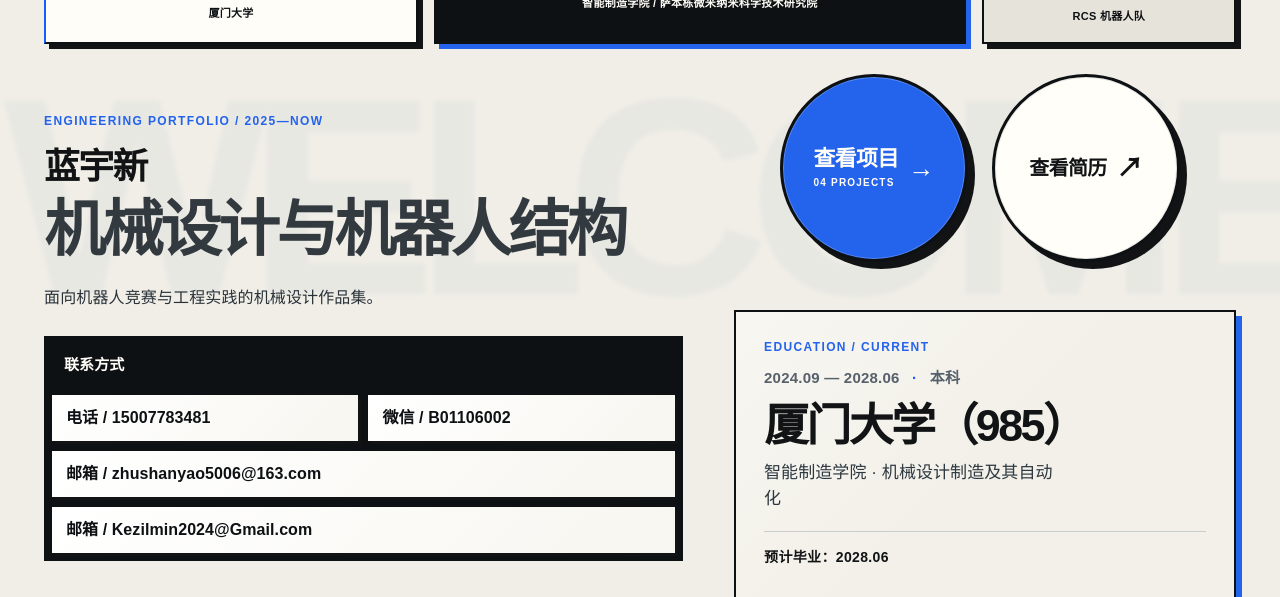
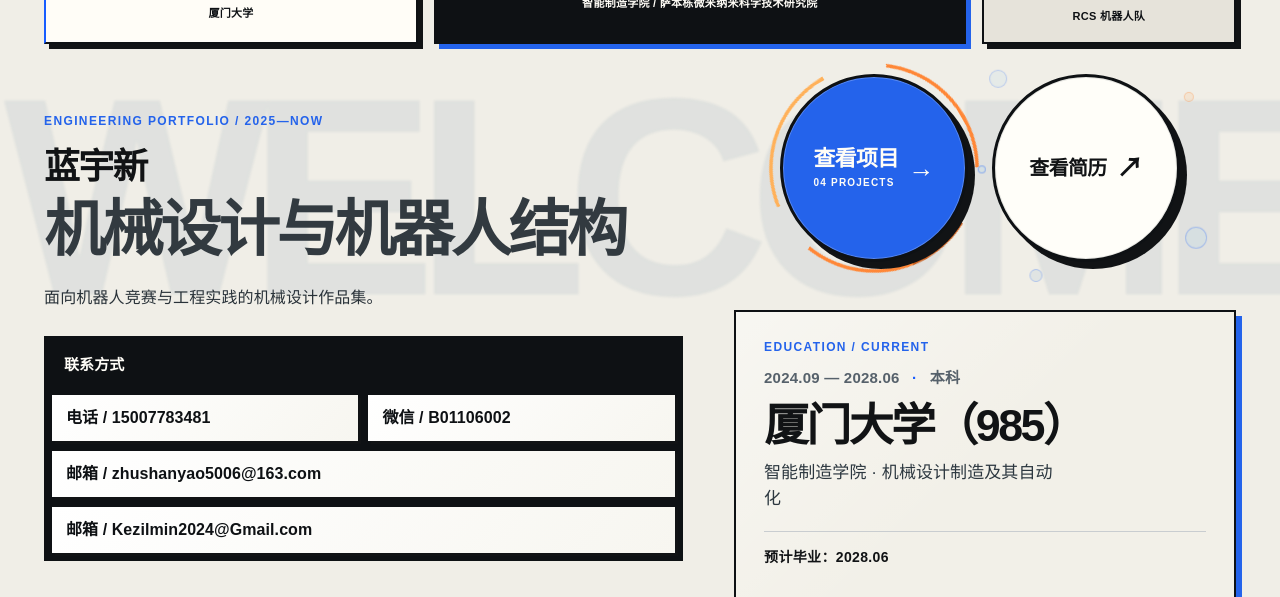
Before and after one commit to kezilmin-2024/kezilmin-2024.github.io, a website: page index.html in a window 1280 px wide. Shown: the part 203-800 px from the top of the page. Drawn offline with nearby package versions, Linux system fonts and the light colour scheme.

Commit message:
Add kinetic CTA ornaments

```diff
--- a/index.html
+++ b/index.html
@@ -1,3 +1,3 @@
 <!doctype html>
-<html lang="zh-CN"><head><meta charset="utf-8"><meta name="viewport" content="width=device-width,initial-scale=1"><meta name="description" content="蓝宇新的机械设计与机器人结构作品集，涵盖机器人竞赛、整车设计、机构建模与实时 3D 模型展示。"><meta name="robots" content="index,follow"><meta property="og:type" content="website"><meta property="og:title" content="蓝宇新 · 机械设计与机器人结构作品集"><meta property="og:description" content="机器人竞赛、机械结构设计、三维建模与装配作品集。"><title>蓝宇新 · 机械设计与机器人结构作品集</title><link rel="preload" as="image" href="/assets/xmu-logo2-official.png"><link rel="preload" as="image" href="/assets/smart-manufacturing-college-logo-official.png"><link rel="preload" as="image" href="/assets/rcs-logo-official.png"><link rel="stylesheet" href="/style.css?v=20261102-6"><link rel="stylesheet" href="/brutalist.css?v=20261110-3"><link rel="stylesheet" href="/home-refinement.css?v=20261126-1"><link rel="stylesheet" href="/motion-polish.css?v=20261126-4"><script type="importmap">{"imports":{"three":"/vendor/three/three.module.js"}}</script></head>
-<body><div id="app"></div><div id="toast" role="status"></div><script type="module" src="/viewer.js?v=20261126-1"></script><script type="module" src="/app.js?v=20261126-3"></script><script type="module" src="/motion-polish.js?v=20261125-4"></script></body></html>
+<html lang="zh-CN"><head><meta charset="utf-8"><meta name="viewport" content="width=device-width,initial-scale=1"><meta name="description" content="蓝宇新的机械设计与机器人结构作品集，涵盖机器人竞赛、整车设计、机构建模与实时 3D 模型展示。"><meta name="robots" content="index,follow"><meta property="og:type" content="website"><meta property="og:title" content="蓝宇新 · 机械设计与机器人结构作品集"><meta property="og:description" content="机器人竞赛、机械结构设计、三维建模与装配作品集。"><title>蓝宇新 · 机械设计与机器人结构作品集</title><link rel="preload" as="image" href="/assets/xmu-logo2-official.png"><link rel="preload" as="image" href="/assets/smart-manufacturing-college-logo-official.png"><link rel="preload" as="image" href="/assets/rcs-logo-official.png"><link rel="stylesheet" href="/style.css?v=20261102-6"><link rel="stylesheet" href="/brutalist.css?v=20261110-3"><link rel="stylesheet" href="/home-refinement.css?v=20261126-1"><link rel="stylesheet" href="/motion-polish.css?v=20261126-5"><script type="importmap">{"imports":{"three":"/vendor/three/three.module.js"}}</script></head>
+<body><div id="app"></div><div id="toast" role="status"></div><script type="module" src="/viewer.js?v=20261126-1"></script><script type="module" src="/app.js?v=20261126-3"></script><script type="module" src="/motion-polish.js?v=20261126-1"></script></body></html>
--- a/motion-polish.css
+++ b/motion-polish.css
@@ -93,7 +93,7 @@
   animation-delay: 440ms;
 }
 
-.editorial-intro .hero-actions .button + .button {
+.editorial-intro .hero-actions .button.alt {
   animation-delay: 540ms;
 }
 
@@ -401,8 +401,8 @@
   inset: 50% 0 auto;
   overflow: hidden;
   color: #718da8;
-  opacity: 0.055;
-  filter: blur(2px);
+  opacity: 0.13;
+  filter: blur(1px);
   font: 900 clamp(112px, 22vw, 340px)/0.85 Arial, sans-serif;
   letter-spacing: -0.075em;
   white-space: nowrap;
@@ -426,12 +426,162 @@
 @media (max-width: 700px) {
   .ambient-welcome {
     font-size: clamp(64px, 18vw, 112px);
-    opacity: 0.04;
+    opacity: 0.1;
   }
 }
 
 @media (prefers-reduced-motion: reduce) {
   .ambient-welcome {
+    animation: none;
+  }
+}
+
+/* Ambient CTA ornaments stay outside the clickable circles. */
+.theme-brutalist .home .hero-v3 .hero-actions {
+  overflow: visible;
+}
+
+.theme-brutalist .home .cta-stage {
+  position: relative;
+  isolation: isolate;
+  display: grid;
+  flex: 0 0 auto;
+  place-items: center;
+  overflow: visible;
+}
+
+.theme-brutalist .home .cta-stage > .button {
+  position: relative;
+  z-index: 2;
+}
+
+.theme-brutalist .home .cta-ring {
+  position: absolute;
+  z-index: 1;
+  inset: -11px;
+  border-radius: 50%;
+  background: conic-gradient(
+    from 8deg,
+    #ff8737 0 17%,
+    transparent 17% 25%,
+    #ffb15a 25% 48%,
+    transparent 48% 58%,
+    #ff8737 58% 81%,
+    transparent 81% 90%,
+    #c95f1f 90% 100%
+  );
+  -webkit-mask: radial-gradient(farthest-side, transparent calc(100% - 4px), #000 calc(100% - 3.5px));
+  mask: radial-gradient(farthest-side, transparent calc(100% - 4px), #000 calc(100% - 3.5px));
+  pointer-events: none;
+  animation: cta-ring-spin 12s linear infinite;
+  animation-play-state: paused;
+}
+
+.theme-brutalist .home .cta-bubbles {
+  position: absolute;
+  z-index: 1;
+  inset: -14px;
+  border-radius: 50%;
+  pointer-events: none;
+}
+
+.theme-brutalist .home .cta-bubbles i {
+  position: absolute;
+  display: block;
+  border: 1px solid rgb(23 92 255 / 42%);
+  border-radius: 50%;
+  background: rgb(184 216 236 / 32%);
+  opacity: .72;
+  animation-play-state: paused;
+}
+
+.theme-brutalist .home .cta-bubbles i:nth-child(1) {
+  top: 3%;
+  left: 5%;
+  width: 18px;
+  height: 18px;
+  animation: cta-bubble-a 7.8s cubic-bezier(.45, 0, .55, 1) -2.4s infinite;
+}
+
+.theme-brutalist .home .cta-bubbles i:nth-child(2) {
+  top: 12%;
+  right: -2%;
+  width: 10px;
+  height: 10px;
+  background: rgb(255 189 126 / 26%);
+  border-color: rgb(255 135 55 / 42%);
+  animation: cta-bubble-b 6.8s cubic-bezier(.45, 0, .55, 1) -4.1s infinite;
+}
+
+.theme-brutalist .home .cta-bubbles i:nth-child(3) {
+  right: -5%;
+  bottom: 13%;
+  width: 22px;
+  height: 22px;
+  animation: cta-bubble-a 9.4s cubic-bezier(.45, 0, .55, 1) -6.2s infinite reverse;
+}
+
+.theme-brutalist .home .cta-bubbles i:nth-child(4) {
+  bottom: -2%;
+  left: 24%;
+  width: 13px;
+  height: 13px;
+  background: rgb(132 175 206 / 24%);
+  animation: cta-bubble-b 8.6s cubic-bezier(.45, 0, .55, 1) -1.7s infinite reverse;
+}
+
+.theme-brutalist .home .cta-bubbles i:nth-child(5) {
+  top: 52%;
+  left: -3%;
+  width: 8px;
+  height: 8px;
+  animation: cta-bubble-a 7.2s cubic-bezier(.45, 0, .55, 1) -5.3s infinite;
+}
+
+.theme-brutalist .home .cta-stage .cta-bubbles i {
+  animation-play-state: paused;
+}
+
+.theme-brutalist .home .cta-stage.is-motion-visible .cta-ring,
+.theme-brutalist .home .cta-stage.is-motion-visible .cta-bubbles i {
+  animation-play-state: running;
+}
+
+@keyframes cta-ring-spin {
+  to { transform: rotate(360deg); }
+}
+
+@keyframes cta-bubble-a {
+  0%, 100% { transform: translate3d(0, 4px, 0); opacity: .56; }
+  50% { transform: translate3d(7px, -7px, 0); opacity: .9; }
+}
+
+@keyframes cta-bubble-b {
+  0%, 100% { transform: translate3d(3px, -2px, 0); opacity: .48; }
+  50% { transform: translate3d(-6px, 8px, 0); opacity: .82; }
+}
+
+@media (max-width: 760px) {
+  .theme-brutalist .home .cta-stage {
+    width: 100%;
+    min-width: 0;
+  }
+
+  .theme-brutalist .home .cta-ring {
+    inset: -7px;
+    -webkit-mask: radial-gradient(farthest-side, transparent calc(100% - 3px), #000 calc(100% - 2.5px));
+    mask: radial-gradient(farthest-side, transparent calc(100% - 3px), #000 calc(100% - 2.5px));
+  }
+
+  .theme-brutalist .home .cta-bubbles {
+    inset: -8px;
+    transform: scale(.82);
+  }
+}
+
+@media (prefers-reduced-motion: reduce) {
+  .theme-brutalist .home .cta-ring,
+  .theme-brutalist .home .cta-bubbles i {
     animation: none;
   }
 }
--- a/motion-polish.js
+++ b/motion-polish.js
@@ -50,7 +50,30 @@ function enhanceHomepageMediaAndMotion() {
   }, { rootMargin: "80px 0px" });
 
   const prepare = scope => {
-    scope.querySelectorAll?.(".hero-actions .button, .contact-link").forEach(element => {
+    scope.querySelectorAll?.(".hero-actions .button").forEach(button => {
+      if (button.closest(".cta-stage")) return;
+
+      const stage = document.createElement("span");
+      const isResume = button.classList.contains("alt");
+      stage.className = `cta-stage ${isResume ? "cta-stage-resume" : "cta-stage-projects"}`;
+      button.before(stage);
+      stage.append(button);
+
+      if (isResume) {
+        const bubbles = document.createElement("span");
+        bubbles.className = "cta-bubbles";
+        bubbles.setAttribute("aria-hidden", "true");
+        for (let index = 0; index < 5; index += 1) bubbles.append(document.createElement("i"));
+        stage.append(bubbles);
+      } else {
+        const ring = document.createElement("span");
+        ring.className = "cta-ring";
+        ring.setAttribute("aria-hidden", "true");
+        stage.append(ring);
+      }
+    });
+
+    scope.querySelectorAll?.(".hero-actions .button, .contact-link, .cta-stage").forEach(element => {
       if (!element.dataset.motionReady && motionObserver) {
         element.dataset.motionReady = "true";
         motionObserver.observe(element);
```
